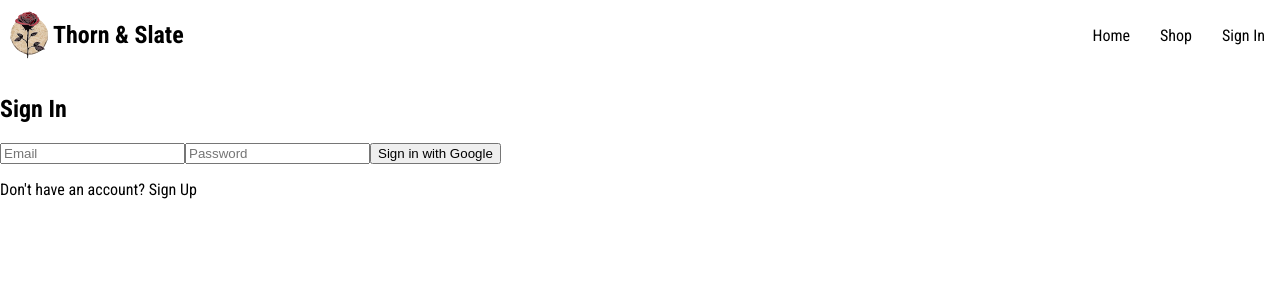
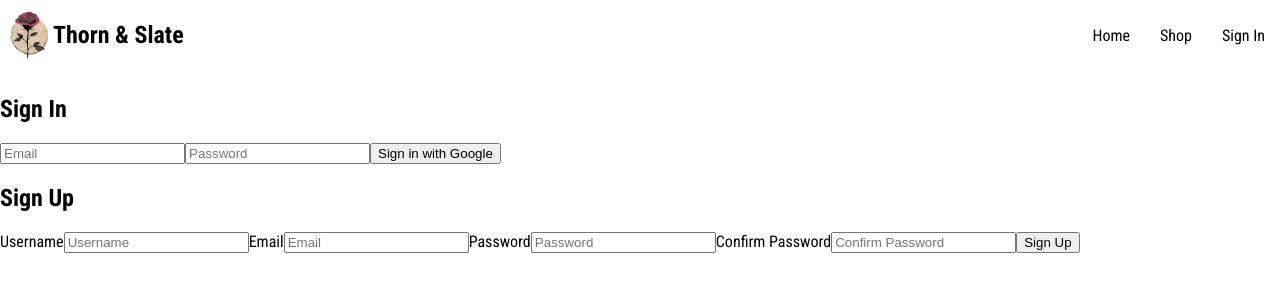
Before and after one commit to semajssor/thorn-slate, a React (Vite) app: page /sign-in in a window 1280 px wide. Shown: the top 300 px of the page. Built offline with nearby package versions, Linux system fonts and the light colour scheme; no server answers.

Commit message:
configured the sign up page

```diff
--- /dev/null
+++ b/src/components/sign-up-form/SignUpForm.jsx
@@ -0,0 +1,66 @@
+import { useState } from "react";
+
+const SignUpForm = () => {
+	const defaultFormFields = {
+		username: "",
+		email: "",
+		password: "",
+		confirmPassword: "",
+	};
+
+	const [formFields, setFormFields] = useState(defaultFormFields);
+	const { username, email, password, confirmPassword } = formFields;
+
+
+	const handleChange = (event) => {
+		const { name, value } = event.target;
+		setFormFields({ ...formFields, [name]: value });
+	};
+
+	return (
+		<div className="sign-up-form">
+			<h2>Sign Up</h2>
+			<form onSubmit={() => {}}>
+				<label htmlFor="username">Username</label>
+				<input
+					type="text"
+					placeholder="Username"
+					required
+					onChange={handleChange}
+               name="username"
+               value={username}
+				/>
+				<label htmlFor="email">Email</label>
+            <input
+               type="email"
+               placeholder="Email"
+               required
+               onChange={handleChange}
+               name="email"
+               value={email}
+            />
+				<label htmlFor="password">Password</label>
+				<input
+					type="password"
+					placeholder="Password"
+					required
+					onChange={handleChange}
+               name="password"
+               value={password}
+				/>
+				<label htmlFor="confirm-password">Confirm Password</label>
+				<input
+					type="password"
+					placeholder="Confirm Password"
+					required
+					onChange={handleChange}
+               name="confirmPassword"
+               value={confirmPassword}
+				/>
+				<button type="submit">Sign Up</button>
+			</form>
+		</div>
+	);
+};
+
+export default SignUpForm;
--- a/src/routes/sign-in/Signin.jsx
+++ b/src/routes/sign-in/Signin.jsx
@@ -1,22 +1,26 @@
-import { signInWithGooglePopup, createUserDocumentFromAuth } from "../../utils/firebase/firebase";
+import { useEffect } from "react";
+import { getRedirectResult } from "firebase/auth";
+import SignUpForm from "../../components/sign-up-form/SignUpForm";
+import {
+   auth,
+	signInWithGooglePopup,
+	createUserDocumentFromAuth,
+	signInWithGoogleRedirect,
+} from "../../utils/firebase/firebase";
 
 const SignIn = () => {
 	const logGoogleUser = async () => {
-		const {user} = await signInWithGooglePopup();
+		const { user } = await signInWithGooglePopup();
 		const userDocRef = await createUserDocumentFromAuth(user);
 	};
 
 	return (
 		<div className="signin">
 			<h2>Sign In</h2>
-			<form>
-				<input type="email" placeholder="Email" required />
-				<input type="password" placeholder="Password" required />
-				<button onClick={logGoogleUser}>Sign in with Google</button>
-			</form>
-			<p>
-				Don't have an account? <a href="/signup">Sign Up</a>
-			</p>
+			<input type="email" placeholder="Email" required />
+			<input type="password" placeholder="Password" required />
+         <button onClick={logGoogleUser}>Sign in with Google</button>
+         <SignUpForm />
 		</div>
 	);
 };
--- a/src/utils/firebase/firebase.js
+++ b/src/utils/firebase/firebase.js
@@ -14,14 +14,15 @@ const firebaseConfig = {
 // Initialize Firebase
 const firebaseapp = initializeApp(firebaseConfig);
 
-const provider = new GoogleAuthProvider();
+const googleProvider = new GoogleAuthProvider();
 
-provider.setCustomParameters({
+googleProvider.setCustomParameters({
    prompt: "select_account",
 });
 
 export const auth = getAuth();
-export const signInWithGooglePopup = () => signInWithPopup(auth, provider);
+export const signInWithGooglePopup = () => signInWithPopup(auth, googleProvider);
+export const signInWithGoogleRedirect = () => signInWithRedirect(auth, googleProvider);
 
 
 export const db = getFirestore();
```
